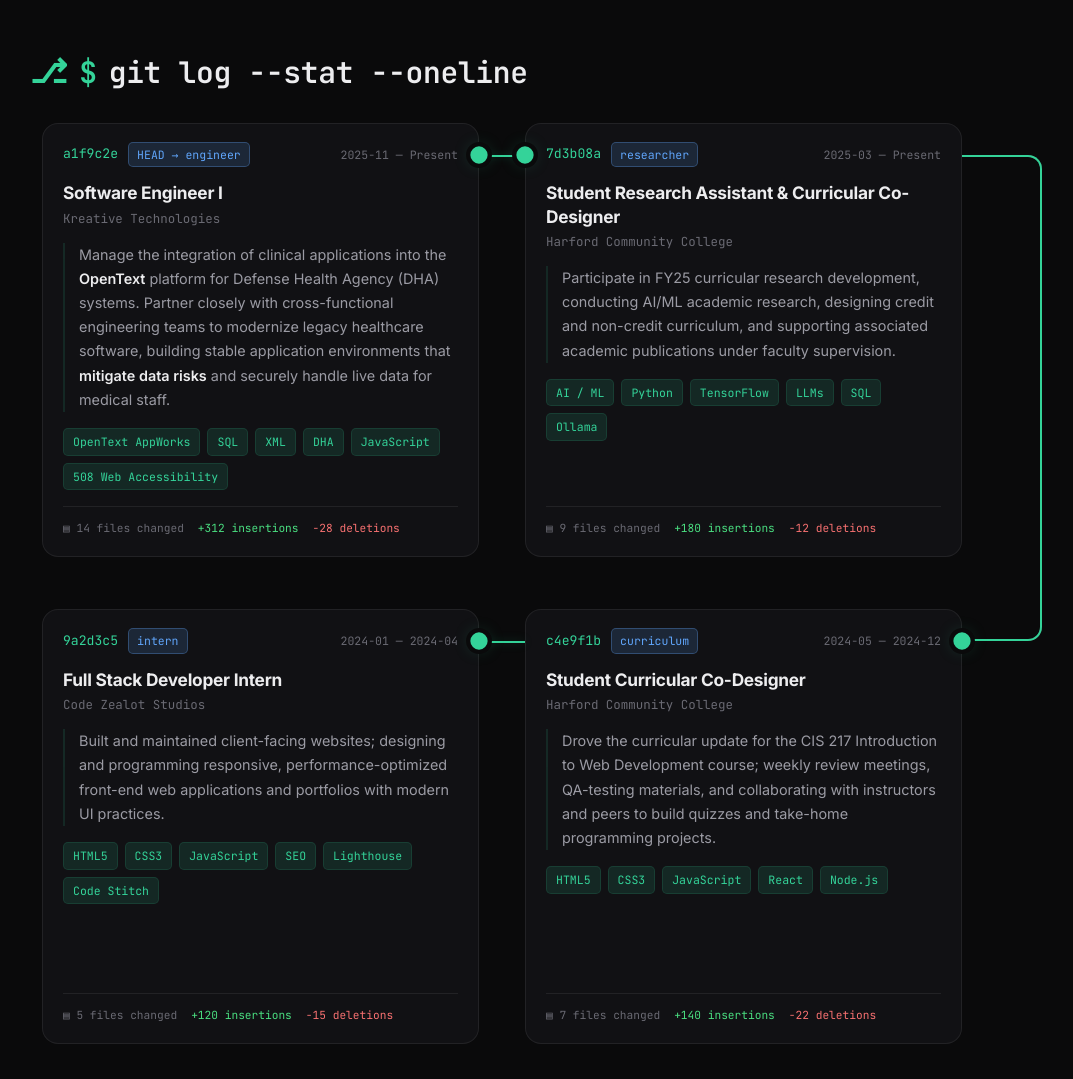
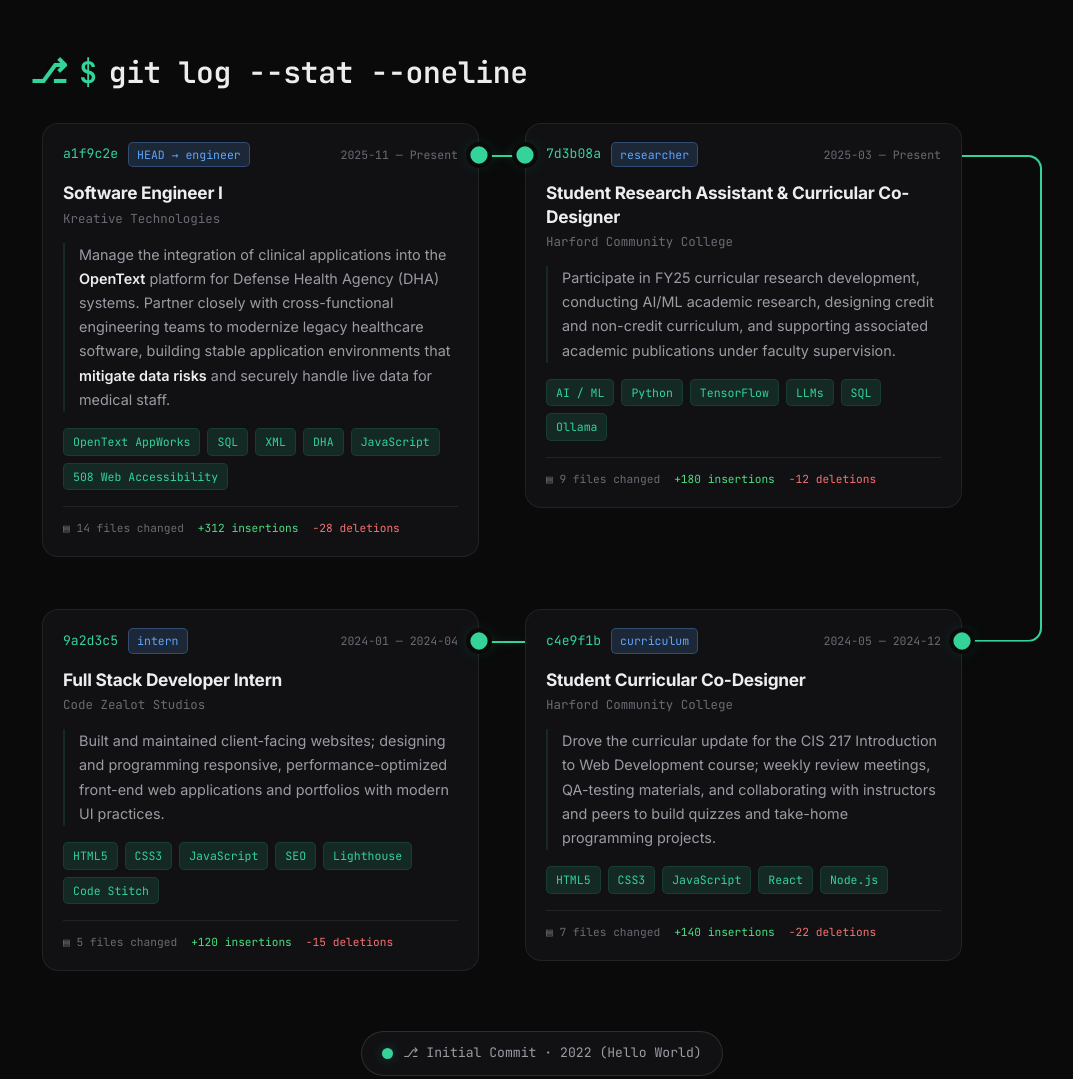
Before and after one commit to coltonphass/Portfolio, a website: page index.html in a window 1280 px wide. Shown: the part 2320-3399 px from the top of the page, without its empty margins (98-1171 px from the left). Drawn offline with Linux system fonts and the light colour scheme.

Commit message:
Size experience cards to their content
Cards were locked to a uniform row height and the body flexed to fill it,
which pushed the stats footer to the bottom and left up to 99px of dead
space under the tag chips. The gap under the tags is now a consistent 16px
on every card.

The uniform height only existed so the U-turn could derive its drop from a
pure-CSS formula that assumed both rows matched. Rows now size to their own
content and site.js measures the drop instead, via offsetTop so the reveal
animation's transform can't skew it. Re-measured on resize and after
webfonts settle; connector endpoints stay within 0.2px at every width
checked. The CSS formula remains as the no-JS fallback.

Co-Authored-By: Claude Opus 5 <noreply@anthropic.com>

```diff
--- a/assets/site.js
+++ b/assets/site.js
@@ -167,6 +167,15 @@
 			return null;
 		}
 
+		// The U-turn drops from row 1's head row to row 2's. Rows size to their
+		// own content, so measure the gap rather than assuming they match.
+		// offsetTop ignores transforms, so the reveal animation can't skew it.
+		function sizeTurn() {
+			if (!turn || commits.length < 3) return;
+			var drop = commits[2].offsetTop - commits[0].offsetTop;
+			if (drop > 0) graph.style.setProperty("--turn-h", drop + "px");
+		}
+
 		function update() {
 			var vh = window.innerHeight || document.documentElement.clientHeight;
 			var head = vh * 0.62;
@@ -182,9 +191,17 @@
 			});
 		}
 
+		sizeTurn();
 		update();
 		window.addEventListener("scroll", update, { passive: true });
-		window.addEventListener("resize", update);
+		window.addEventListener("resize", function () {
+			sizeTurn();
+			update();
+		});
+		// cards can reflow once webfonts land, which moves row 2
+		if (document.fonts && document.fonts.ready) {
+			document.fonts.ready.then(sizeTurn);
+		}
 	}
 
 	/* ---------- Contact form (Netlify) with AJAX success ---------- */
--- a/assets/style.css
+++ b/assets/style.css
@@ -1087,8 +1087,8 @@ p {
 	margin: 0 auto;
 	display: grid;
 	grid-template-columns: 1fr 1fr var(--turn);
-	/* the two commit rows match so the U-turn lands on commit 3's node */
-	grid-template-rows: 1fr 1fr auto;
+	/* rows size to content; the U-turn measures its own drop (see site.js) */
+	align-items: start;
 	column-gap: var(--col-gap);
 	row-gap: var(--row-gap);
 }
@@ -1163,6 +1163,8 @@ p {
 .git-turn {
 	grid-column: 3;
 	grid-row: 1 / span 2;
+	/* span both rows so the no-JS fallback height has something to measure */
+	align-self: stretch;
 	position: relative;
 	pointer-events: none;
 }
@@ -1174,7 +1176,8 @@ p {
 	right: 0;
 	left: calc(-1 * var(--col-gap));
 	top: var(--conn-y);
-	height: calc((100% + var(--row-gap)) / 2);
+	/* JS sets --turn-h to the exact drop between the two head rows */
+	height: var(--turn-h, calc((100% + var(--row-gap)) / 2));
 	border: 2px solid var(--border-strong);
 	border-left: none;
 	border-radius: 0 14px 14px 0;
@@ -1241,9 +1244,6 @@ p {
 
 /* the card */
 .git-card {
-	flex: 1;
-	display: flex;
-	flex-direction: column;
 	background: var(--bg-elevated);
 	border: 1px solid var(--border);
 	border-radius: var(--radius-lg);
@@ -1288,7 +1288,6 @@ p {
 }
 
 .git-card-body {
-	flex: 1;
 	padding: 0;
 }
 
```
